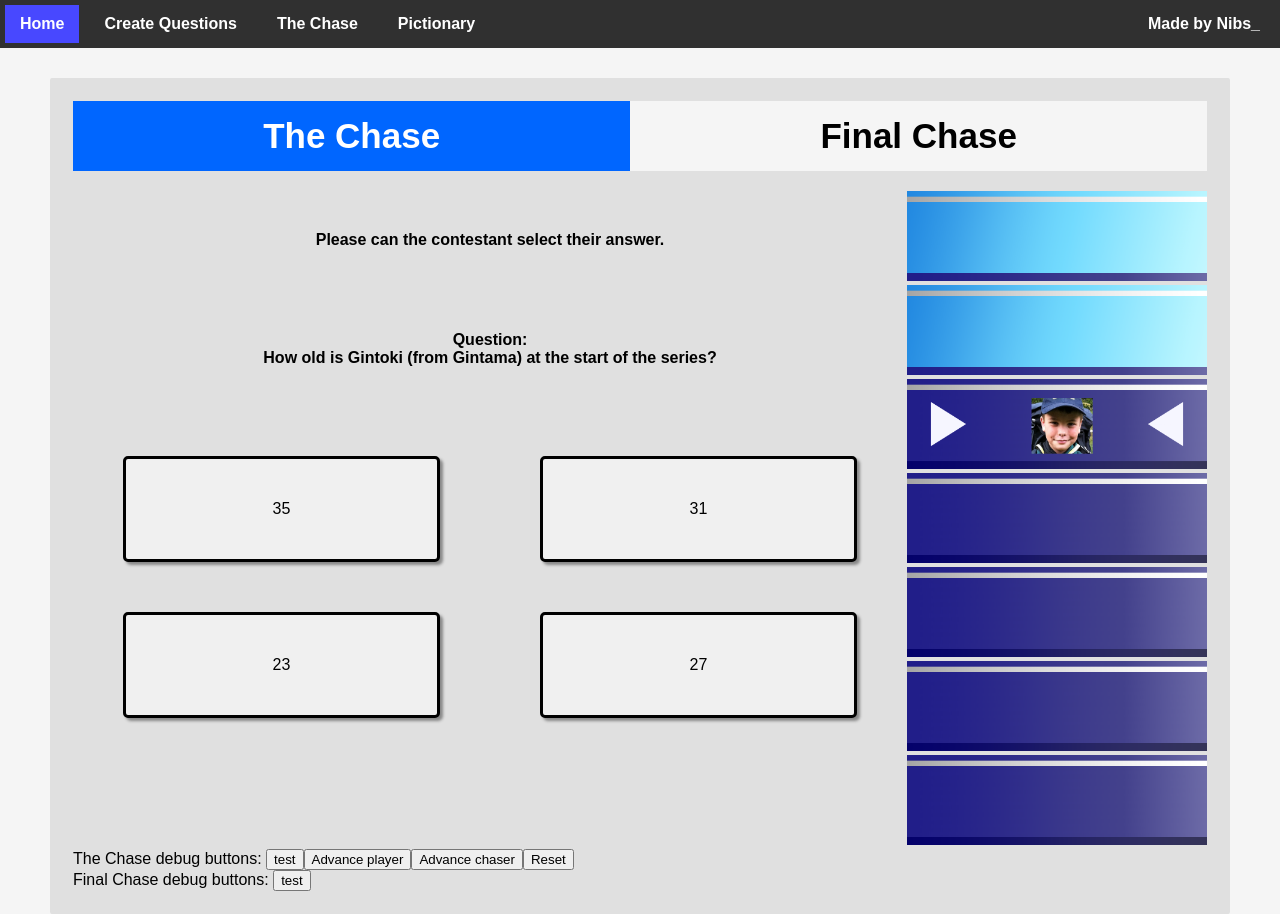
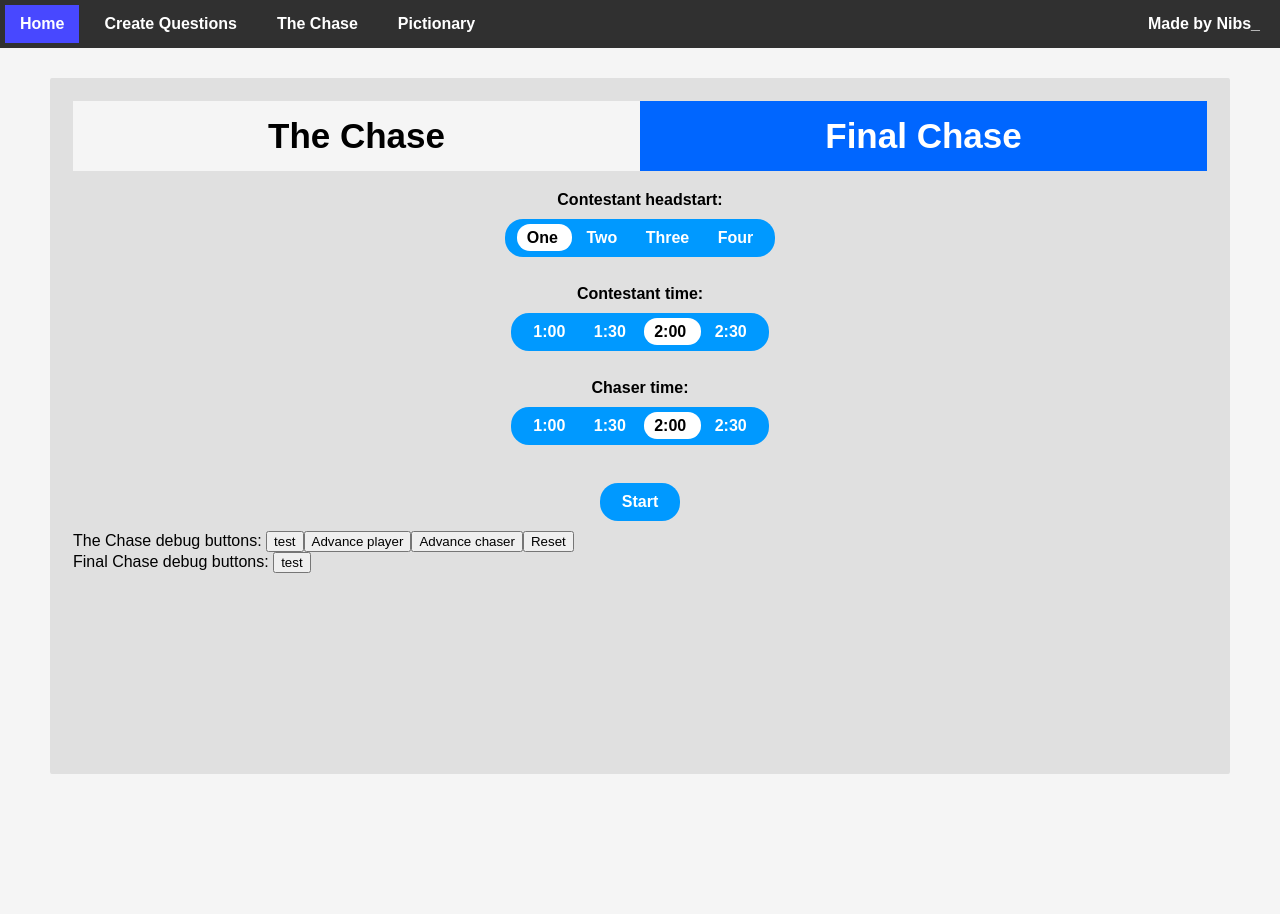
Before and after one commit to JohnNewnham/games_site, an Angular app: page /chase in a window 1280 px wide. After the commit the page ends 800 px from the top, so only its background shows below. Built offline with nearby package versions, Linux system fonts and the light colour scheme.

Commit message:
Created FC setup page.

```diff
--- a/src/app/chase/chase.component.html
+++ b/src/app/chase/chase.component.html
@@ -13,7 +13,7 @@
 			{{ instruction }}
 		</div>
 		<div class="question bold">
-			Question:<br>
+			Question:<br />
 			{{ selectedQuestion.origin.question }}
 		</div>
 		<div class="button-board">
@@ -36,13 +36,13 @@
 		</div>
 		<div class="center-horizontally">
 			@if (turn === T.Reveal) {
-			<div class="text-toggle"><span (click)="revealAnswer()">Reveal Answer</span></div>
+			<div class="text-toggle button"><span (click)="revealAnswer()">Reveal Answer</span></div>
 			}
 			@if (turn === T.NextQ) {
-			<div class="text-toggle"><span (click)="nextQuestion()">Next Question</span></div>
+			<div class="text-toggle button"><span (click)="nextQuestion()">Next Question</span></div>
 			}
 			@if (turn === T.GameOver) {
-			<div class="text-toggle"><span (click)="resetBoard()">Reset Game</span></div>
+			<div class="text-toggle button"><span (click)="resetBoard()">Reset Game</span></div>
 			}
 		</div>
 	</div>
@@ -53,12 +53,73 @@
 	</div>
 </div>
 
+<div class="box" *ngIf="enabledTab === ET.FinalChase">
+	<div class="final-chase-setup bold" *ngIf="fcTurn === FCT.Setup">
+		<div class="centre-horizontally">
+			Contestant headstart:<br />
+			<div class="text-toggle">
+				<span (click)="setContestantHeadstart(1)" [class.selected]="contestantHeadstart == 1">
+					One
+				</span>
+				<span (click)="setContestantHeadstart(2)" [class.selected]="contestantHeadstart == 2">
+					Two
+				</span>
+				<span (click)="setContestantHeadstart(3)" [class.selected]="contestantHeadstart == 3">
+					Three
+				</span>
+				<span (click)="setContestantHeadstart(4)" [class.selected]="contestantHeadstart == 4">
+					Four
+				</span>
+			</div>
+		</div>
+		<div class="centre-horizontally">
+			<br />Contestant time:<br />
+			<div class="text-toggle">
+				<span (click)="setContestantTimer(60)" [class.selected]="contestantTimer == 60">
+					1:00
+				</span>
+				<span (click)="setContestantTimer(90)" [class.selected]="contestantTimer == 90">
+					1:30
+				</span>
+				<span (click)="setContestantTimer(120)" [class.selected]="contestantTimer == 120">
+					2:00
+				</span>
+				<span (click)="setContestantTimer(150)" [class.selected]="contestantTimer == 150">
+					2:30
+				</span>
+			</div>
+		</div>
+		<div class="centre-horizontally">
+			<br />Chaser time:<br />
+			<div class="text-toggle">
+				<span (click)="setChaserTimer(60)" [class.selected]="chaserTimer == 60">
+					1:00
+				</span>
+				<span (click)="setChaserTimer(90)" [class.selected]="chaserTimer == 90">
+					1:30
+				</span>
+				<span (click)="setChaserTimer(120)" [class.selected]="chaserTimer == 120">
+					2:00
+				</span>
+				<span (click)="setChaserTimer(150)" [class.selected]="chaserTimer == 150">
+					2:30
+				</span>
+			</div>
+		</div>
+		<br />
+		<div class="center-horizontally">
+			<div class="text-toggle button"><span (click)="fcPlayerTurn()">Start</span></div>
+		</div>
+	</div>
+
+</div>
+
 The Chase debug buttons:
 <button (click)="test()">test</button>
 <button (click)="advancePlayer()">Advance player</button>
 <button (click)="advanceChaser()">Advance chaser</button>
 <button (click)="resetBoard()">Reset</button>
 
-<br>
+<br />
 Final Chase debug buttons:
 <button (click)="test()">test</button>
--- a/src/app/chase/chase.component.scss
+++ b/src/app/chase/chase.component.scss
@@ -69,3 +69,17 @@
 	align-content: center;
 	width: 300px;
 }
+
+.final-chase-setup {
+	display: grid;
+	grid-template-columns: 100%;
+	justify-content: center;
+
+	width: 100%;
+
+	&>div {
+		width: auto;
+		text-align: center;
+		align-content: center;
+	}
+}
--- a/src/app/chase/chase.component.ts
+++ b/src/app/chase/chase.component.ts
@@ -40,11 +40,18 @@ enum Instruction {
 	ChaserTurn = "Please can the chaser select their answer.",
 }
 
-enum Turn {
+enum ChaseTurn {
 	Player = "Player",
 	Chaser = "Chaser",
 	Reveal = "Reveal",
 	NextQ = "NextQ",
+	GameOver = "GameOver",
+}
+
+enum FinalChaseTurn {
+	Setup = "Setup",
+	Player = "Player",
+	Chaser = "Chaser",
 	GameOver = "GameOver",
 }
 
@@ -81,7 +88,7 @@ function shuffleArray<T>(array: T[]): T[] {
 	styleUrl: './chase.component.scss'
 })
 export class ChaseComponent implements OnInit {
-	T = Turn;
+	T = ChaseTurn;
 	ET = EnabledTab;
 
 	instruction: string = "Please can the contestant select their answer.";
@@ -95,8 +102,8 @@ export class ChaseComponent implements OnInit {
 	]
 	chaserSelected: string = this.chasers[randInt(this.chasers.length)];
 
-	turn: Turn = Turn.Player;
-	enabledTab: EnabledTab = EnabledTab.TheChase;
+	turn: ChaseTurn = ChaseTurn.Player;
+	enabledTab: EnabledTab = EnabledTab.FinalChase;
 
 	board: BoardTile[] = [];
 
@@ -175,17 +182,17 @@ export class ChaseComponent implements OnInit {
 
 	// To be called when a player selects an answer.
 	submitAnswer(index: number): void {
-		if (this.turn === Turn.Player) {
+		if (this.turn === ChaseTurn.Player) {
 			this.playerAnswer = index;
 			this.instruction = "Please can the chaser select their answer.";
-			this.turn = Turn.Chaser;
+			this.turn = ChaseTurn.Chaser;
 			return;
 		}
 
-		if (this.turn === Turn.Chaser) {
+		if (this.turn === ChaseTurn.Chaser) {
 			this.chaserAnswer = index;
 			this.instruction = "Select the button below to reveal the correct answer.";
-			this.turn = Turn.Reveal;
+			this.turn = ChaseTurn.Reveal;
 		}
 	}
 
@@ -194,7 +201,7 @@ export class ChaseComponent implements OnInit {
 		(this.selectedQuestion.origin.correctAnswer === this.selectedQuestion.answers[this.chaserAnswer]) && this.advanceChaser();
 		this.correctAnswer = this.selectedQuestion.answers.indexOf(this.selectedQuestion.origin.correctAnswer);
 		this.instruction = "Select the button below to go to the next question.";
-		this.turn = Turn.NextQ;
+		this.turn = ChaseTurn.NextQ;
 
 		this.runWinDetection();
 	}
@@ -204,7 +211,7 @@ export class ChaseComponent implements OnInit {
 		this.playerAnswer = 4;
 		this.correctAnswer = 4;
 		this.instruction = "Please can the contestant select their answer.";
-		this.turn = Turn.Player;
+		this.turn = ChaseTurn.Player;
 		this.questions.pop();
 
 		if (this.questions.length === 0) {
@@ -217,11 +224,36 @@ export class ChaseComponent implements OnInit {
 	runWinDetection(): void {
 		if (this.chaserPosition >= this.playerPosition) {
 			this.instruction = "You have been caught and, for you, the chase is over!";
-			this.turn = Turn.GameOver;
+			this.turn = ChaseTurn.GameOver;
 		} else if (this.playerPosition >= 8) {
 			this.instruction = "You have successfully beaten the chaser!";
-			this.turn = Turn.GameOver;
+			this.turn = ChaseTurn.GameOver;
 		}
+	}
+
+	// From here on is for the final chase.
+
+	contestantHeadstart: number = 1;
+	contestantTimer: number = 120;
+	chaserTimer: number = 120;
+
+	FCT = FinalChaseTurn;
+	fcTurn = FinalChaseTurn.Setup;
+
+	setContestantHeadstart(headstart: number): void {
+		this.contestantHeadstart = headstart;
+	}
+
+	setContestantTimer(time: number): void {
+		this.contestantTimer = time;
+	}
+
+	setChaserTimer(time: number): void {
+		this.chaserTimer = time;
+	}
+
+	fcPlayerTurn(): void {
+		this.fcTurn = FinalChaseTurn.Player;
 	}
 
 	test(): void {
--- a/src/app/make-questions/make-questions.component.html
+++ b/src/app/make-questions/make-questions.component.html
@@ -1,3 +1,4 @@
+This page is a work in progress, please check back later.<br><br>
 <div class="top-btns">
     <app-button1 (buttonPressed)="readdQuestion()">Undo Last Deletion</app-button1>
 </div>
--- a/src/app/pictionary/pictionary.component.html
+++ b/src/app/pictionary/pictionary.component.html
@@ -1,3 +1,4 @@
+This page is a work in progress, please check back later.<br><br>
 <div class="toggle-bar">
     <div class="toggle-item" [class.enabled]="enabledTab === ET.Questions" (click)="setTab(ET.Questions)">
         View Questions
--- a/src/styles.scss
+++ b/src/styles.scss
@@ -52,6 +52,10 @@ html {
 	margin-left: auto;
 	margin-right: auto;
 	width: fit-content;
+}
+
+.full-width {
+	align-items: stretch;
 }
 
 * {
@@ -128,9 +132,12 @@ html {
 }
 
 .toggle-bar {
-	display: flex;
 	user-select: none;
 	cursor: pointer;
+
+	display: grid;
+	grid-template-columns: 50% 50%;
+	justify-content: center;
 
 	&>.toggle-item {
 		flex-grow: 1;
@@ -263,9 +270,19 @@ div.text-toggle {
 	user-select: none;
 	display: inline-block;
 
+	&.button:hover {
+		background-color: var(--turquoise-3);
+	}
+
 	&>span {
 		padding: 5px 10px;
+		margin: 0 2px;
 		cursor: pointer;
+
+		&:hover {
+			background-color: var(--turquoise-3);
+			border-radius: 13px;
+		}
 
 		&.selected {
 			color: black;
```
